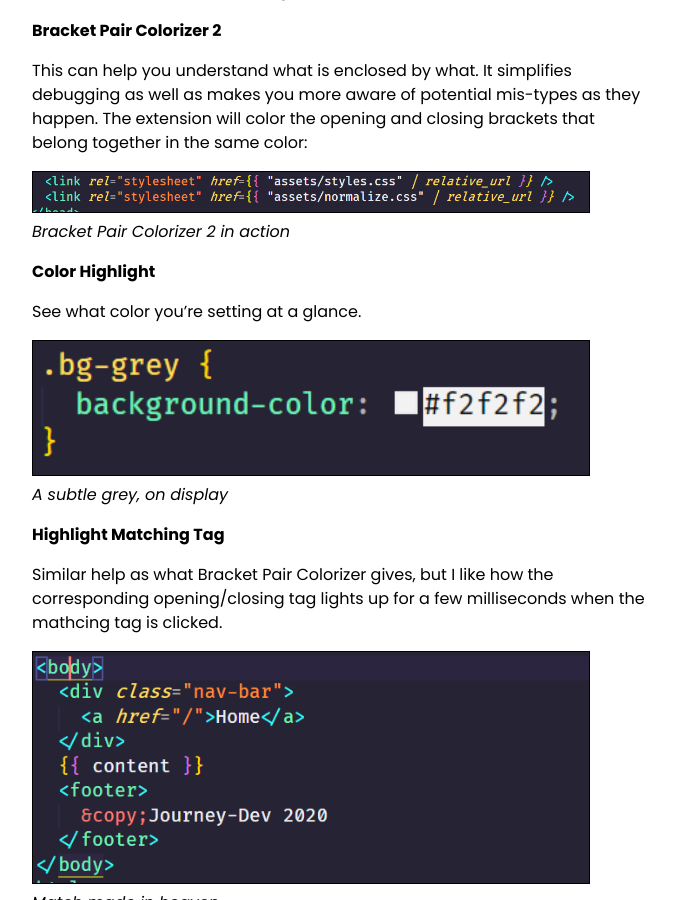
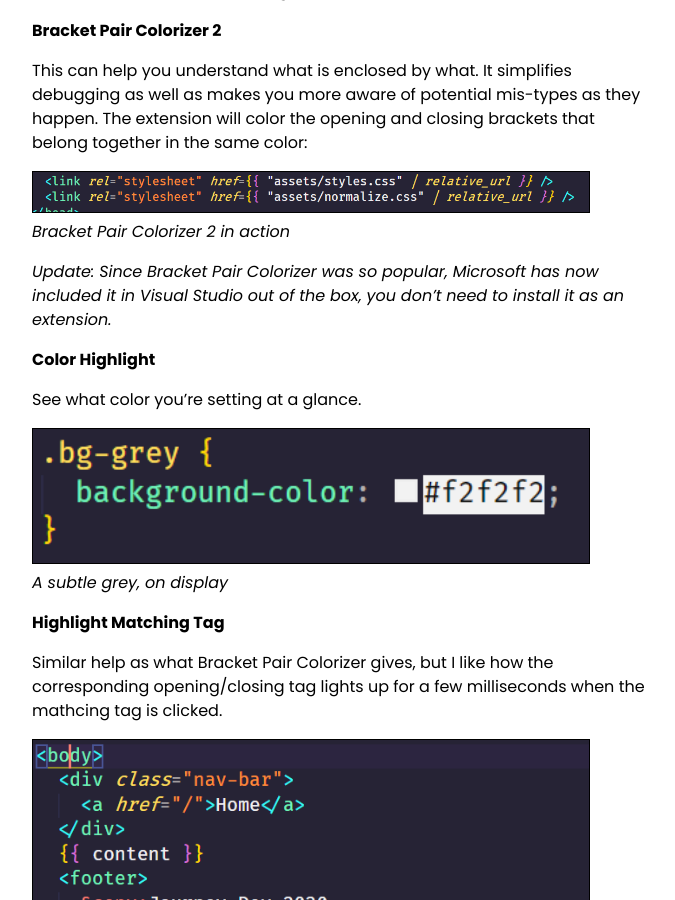
Before and after one commit to leafleaf90/VLblog, a Jekyll site: the page built from _posts/2020-05-27-vscode-extensions-1.md, in a window 1280 px wide and 900 px high, scrolled down 701 px. Shown: the whole window, without its empty margins (298-973 px from the left). Built offline with Jekyll 4.4.1, drawn with Linux system fonts in a browser that asks for light colours; some web fonts are replaced.

Commit message:
update on extensions

```diff
--- a/_posts/2020-05-27-vscode-extensions-1.md
+++ b/_posts/2020-05-27-vscode-extensions-1.md
@@ -19,6 +19,8 @@
 
 ![Colorizer extension](\assets\post-media\2020-05-23\colorizer.png "Bracket Pair Colorizer 2 in action")
 _Bracket Pair Colorizer 2 in action_
+
+_Update: Since Bracket Pair Colorizer was so popular, Microsoft has now included it in Visual Studio out of the box, you don't need to install it as an extension._
 
 **Color Highlight**
 
```
